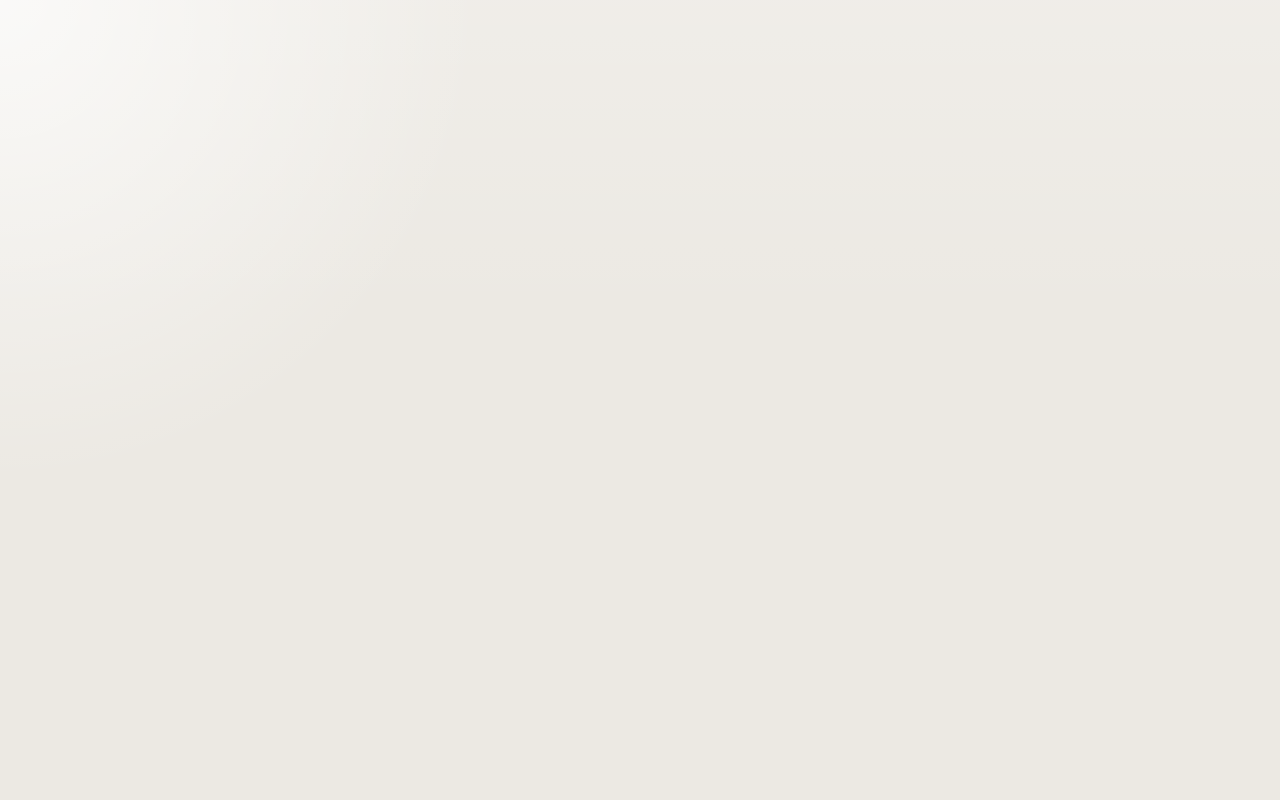
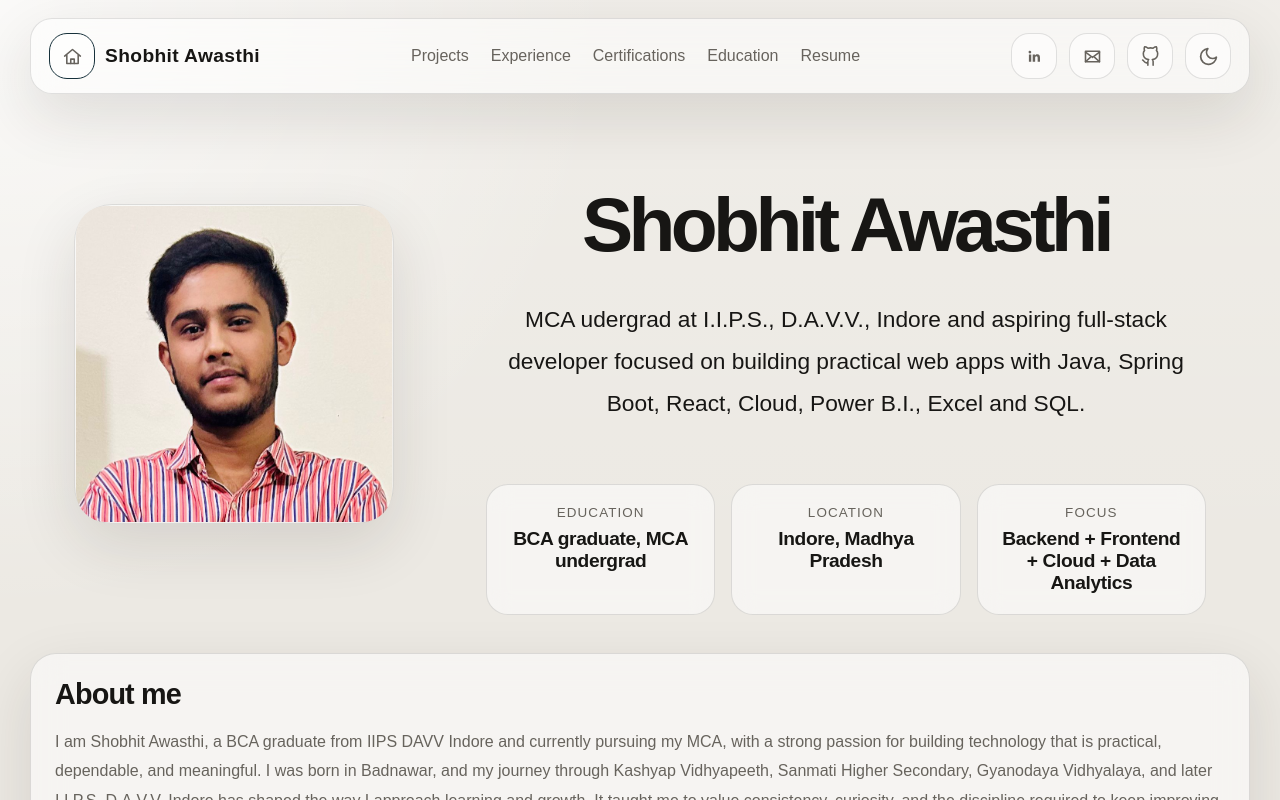
Before and after one commit to rushobhit/Portfolio-Website, a React (Vite) app: page /portfolio/ in a window 1280 px wide. Shown: the top 800 px of the page. Built offline with nearby package versions, Linux system fonts and the light colour scheme; a web font is replaced by a local one.

Commit message:
Minor fix

```diff
--- a/src/main.jsx
+++ b/src/main.jsx
@@ -24,7 +24,7 @@ const router = createBrowserRouter(
       ],
     },
   ],
-  { basename: '/Portfolio-Website/' }
+  { basename: '/portfolio/' }
 )
 
 ReactDOM.createRoot(document.getElementById('root')).render(
```
